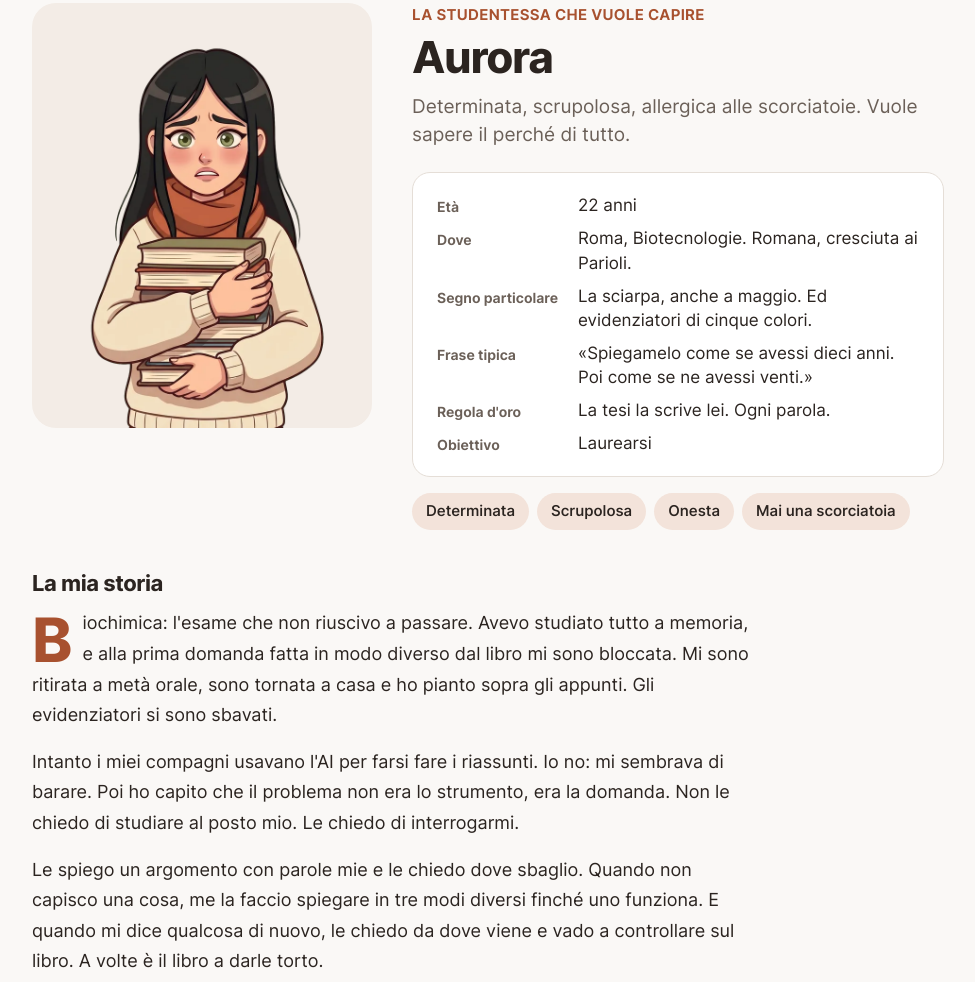
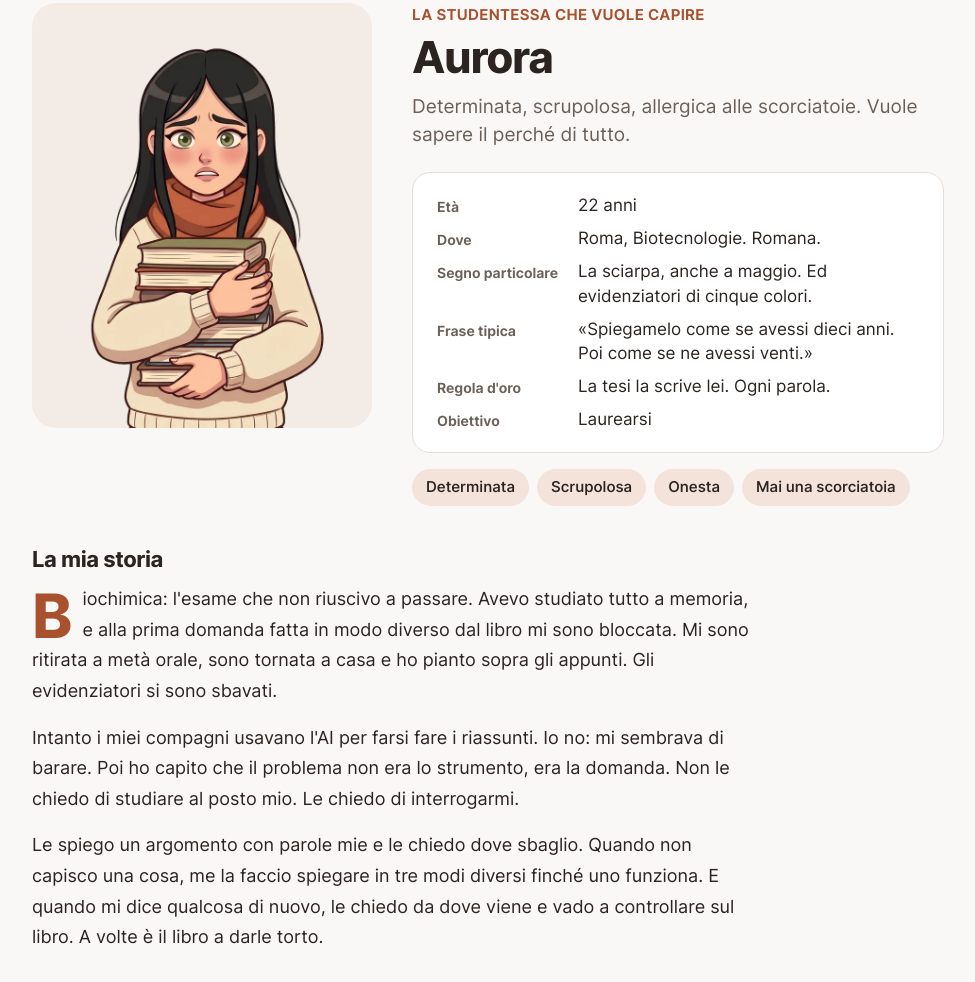
Before and after one commit to mariozonin/didea-sito, a plain HTML site: page personaggi/index.html in a window 1280 px wide. Shown: the part 6016-6998 px from the top of the page, without its empty margins (152-1127 px from the left). Drawn offline with Linux system fonts and the light colour scheme.

Commit message:
Personaggi: Aurora romana
Co-Authored-By: Claude Opus 5.5 <noreply@anthropic.com>
Claude-Session: https://claude.ai/code/session_01EJsjz9DK9KDQTn33Mpcscv

```diff
--- a/personaggi/index.html
+++ b/personaggi/index.html
@@ -284,7 +284,7 @@
           <p class="tagline">Determinata, scrupolosa, allergica alle scorciatoie. Vuole sapere il perché di tutto.</p>
           <dl class="idcard">
             <dt>Età</dt><dd>22 anni</dd>
-            <dt>Dove</dt><dd>Roma, Biotecnologie. Romana, cresciuta ai Parioli.</dd>
+            <dt>Dove</dt><dd>Roma, Biotecnologie. Romana.</dd>
             <dt>Segno particolare</dt><dd>La sciarpa, anche a maggio. Ed evidenziatori di cinque colori.</dd>
             <dt>Frase tipica</dt><dd>«Spiegamelo come se avessi dieci anni. Poi come se ne avessi venti.»</dd>
             <dt>Regola d'oro</dt><dd>La tesi la scrive lei. Ogni parola.</dd>
```
